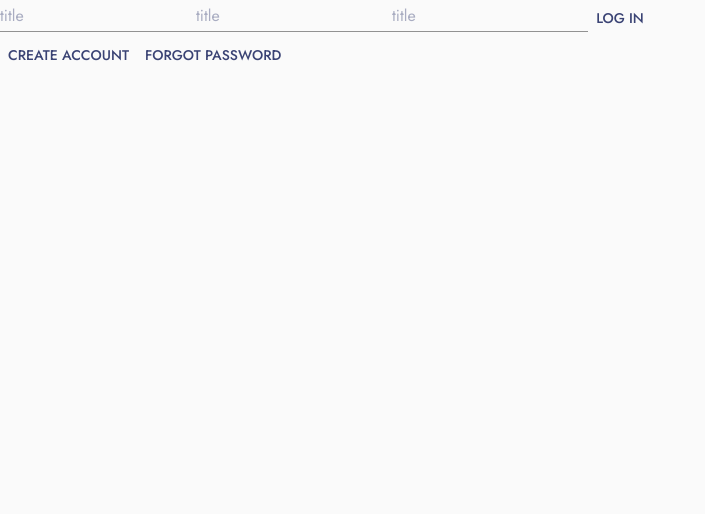
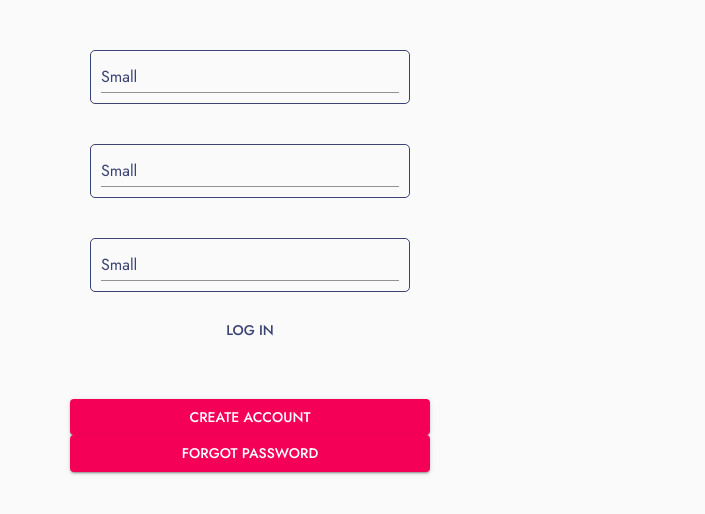
Before and after one commit to Maczi01/feedback-app, a React (Create React App) app: page /login in a window 1280 px wide. Shown: the top 514 px of the page, without its empty margins (0-705 px from the left). Built offline with nearby package versions, Linux system fonts and the light colour scheme.

Commit message:
Changed package json file

```diff
--- a/src/pages/LoginPage.tsx
+++ b/src/pages/LoginPage.tsx
@@ -1,18 +1,89 @@
 import React from 'react';
-import { Button, TextField } from '@material-ui/core';
+import {
+  Box, Button, CardMedia, TextField, Theme,
+} from '@material-ui/core';
+import { makeStyles } from '@material-ui/core/styles';
+import ombre from '../assets/ombre.svg';
 
-const LoginPage: React.FC = () => (
-  <>
-    <form>
-      <TextField placeholder="title" />
-      <TextField placeholder="title" />
-      <TextField placeholder="title" />
+const useStyles = makeStyles((theme: Theme) => ({
+  form: {
+    padding: '20px',
+    margin: '50px',
+    backgroundColor: theme.palette.text.secondary,
+  },
+  root: {
+    display: 'flex',
+    flexDirection: 'column',
+    padding: '20px',
+    margin: '10px 50px',
+    borderRadius: '10px',
+    width: '400px',
+  },
+  textField: {
+    margin: '20px',
+    padding: '10px',
+    border: '1px solid',
+    borderColor: theme.palette.text.primary,
+    borderRadius: '5px',
+  },
+  buttons: {
+    display: 'flex',
+    justifyContent: 'space-around',
+  },
+  photo: {
+    width: '180px',
+    margin: '20px',
+    padding: '10px',
+  },
+  media: {
+    height: '100%',
+    // width: '100%'
+  },
+}));
 
-      <Button> Log in</Button>
-    </form>
-    <Button> Create account</Button>
-    <Button> Forgot password</Button>
-  </>
-);
+const LoginPage: React.FC = () => {
+  const classes = useStyles();
 
+  return (
+    <>
+      <form>
+        <Box className={classes.root}>
+          <TextField
+            label=""
+            id="filled-size-small"
+            defaultValue="Small"
+            variant="standard"
+            className={classes.textField}
+          />
+
+          <TextField
+            label=""
+            id="filled-size-small"
+            defaultValue="Small"
+            variant="standard"
+            className={classes.textField}
+          />
+
+          <TextField
+            label=""
+            id="filled-size-small"
+            defaultValue="Small"
+            variant="standard"
+            className={classes.textField}
+          />
+
+          <Button> Log in</Button>
+        </Box>
+      </form>
+      <Box className={classes.root}>
+        <Button color="secondary" variant="contained">
+          Create account
+        </Button>
+        <Button color="secondary" variant="contained">
+          Forgot password
+        </Button>
+      </Box>
+    </>
+  );
+};
 export default LoginPage;
```
